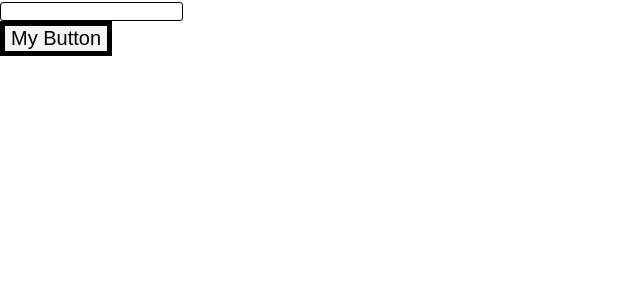
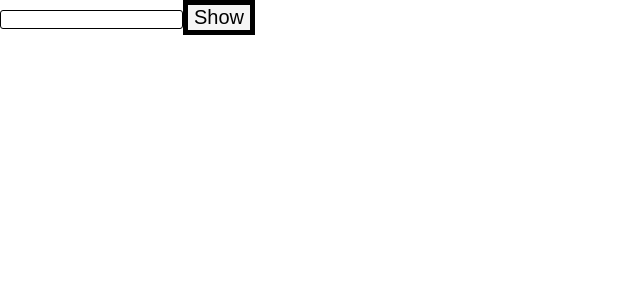
Before and after one commit to fpigeonjr/styled-components-course, a React (Create React App) app: page / in a window 1280 px wide. Shown: the top 300 px of the page, without its empty margins (0-640 px from the left). Built offline with nearby package versions, Linux system fonts and the light colour scheme.

Commit message:
adds ability to change type from password to text on PasswordInput

```diff
--- a/src/App.js
+++ b/src/App.js
@@ -7,7 +7,8 @@
 
 class App extends Component {
   state = {
-    theme: LightTheme
+    theme: LightTheme,
+    showPassword: false
   };
 
   changeTheme = () => {
@@ -16,14 +17,21 @@
     });
   };
 
+  togglePassword = () => {
+    this.setState({
+      showPassword: !this.state.showPassword
+    });
+  };
+
   render() {
     return (
       <ThemeProvider theme={this.state.theme}>
-        <>
-          <PasswordInput />
-          <br />
-          <Button onClick={() => this.changeTheme()}>My Button</Button>
-        </>
+        <section>
+          <PasswordInput showPassword={this.state.showPassword} />
+          <Button onClick={() => this.togglePassword()}>
+            {this.state.showPassword ? "Hide" : "Show"}
+          </Button>
+        </section>
       </ThemeProvider>
     );
   }
--- a/src/components/common/PasswordInput.js
+++ b/src/components/common/PasswordInput.js
@@ -1,7 +1,7 @@
 import styled from "styled-components";
 
 const PasswordInput = styled.input.attrs({
-  type: "password"
+  type: props => (props.showPassword ? "text" : "password")
 })`
   border-radius: 3px;
   outline: none;
```
